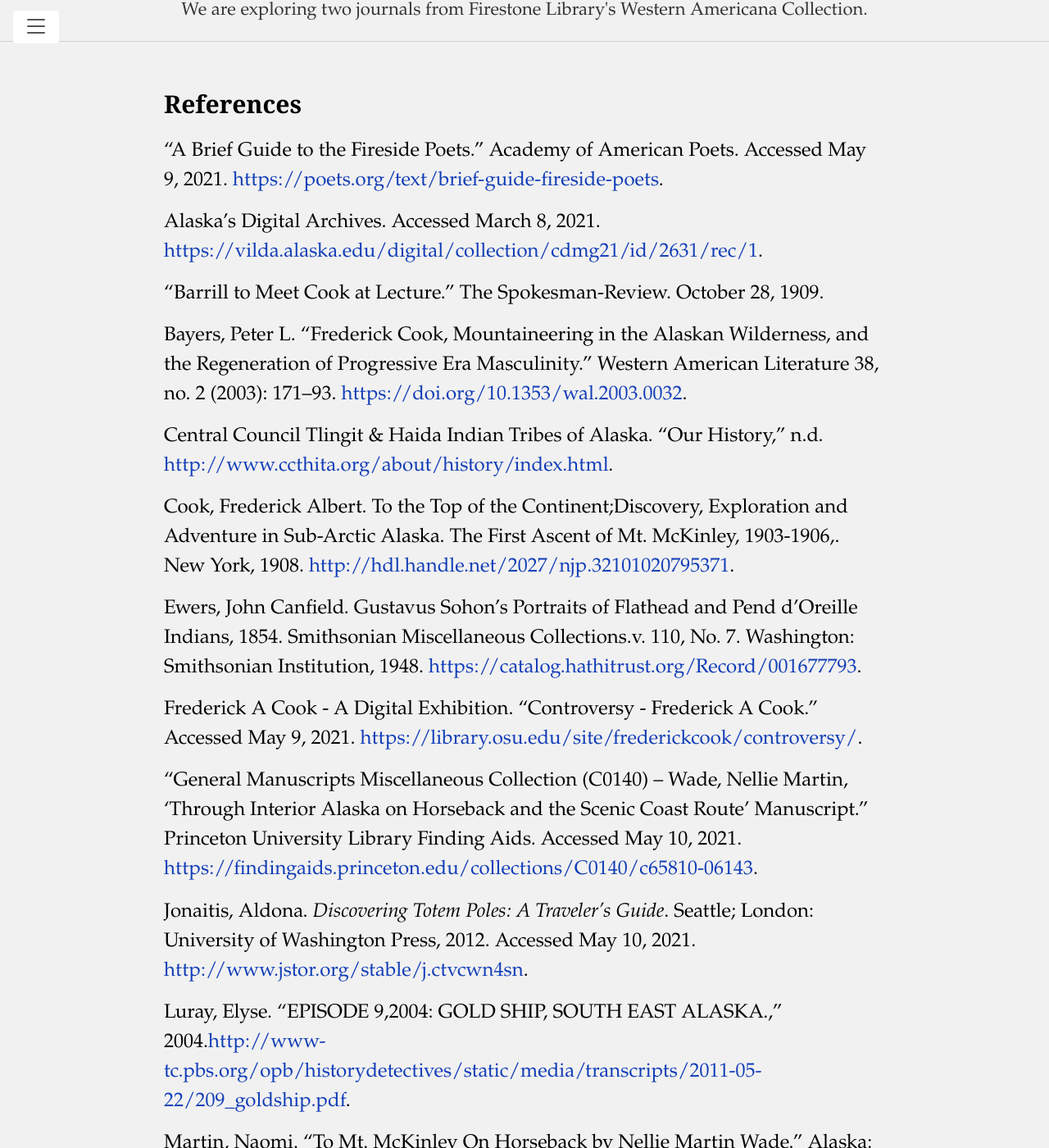
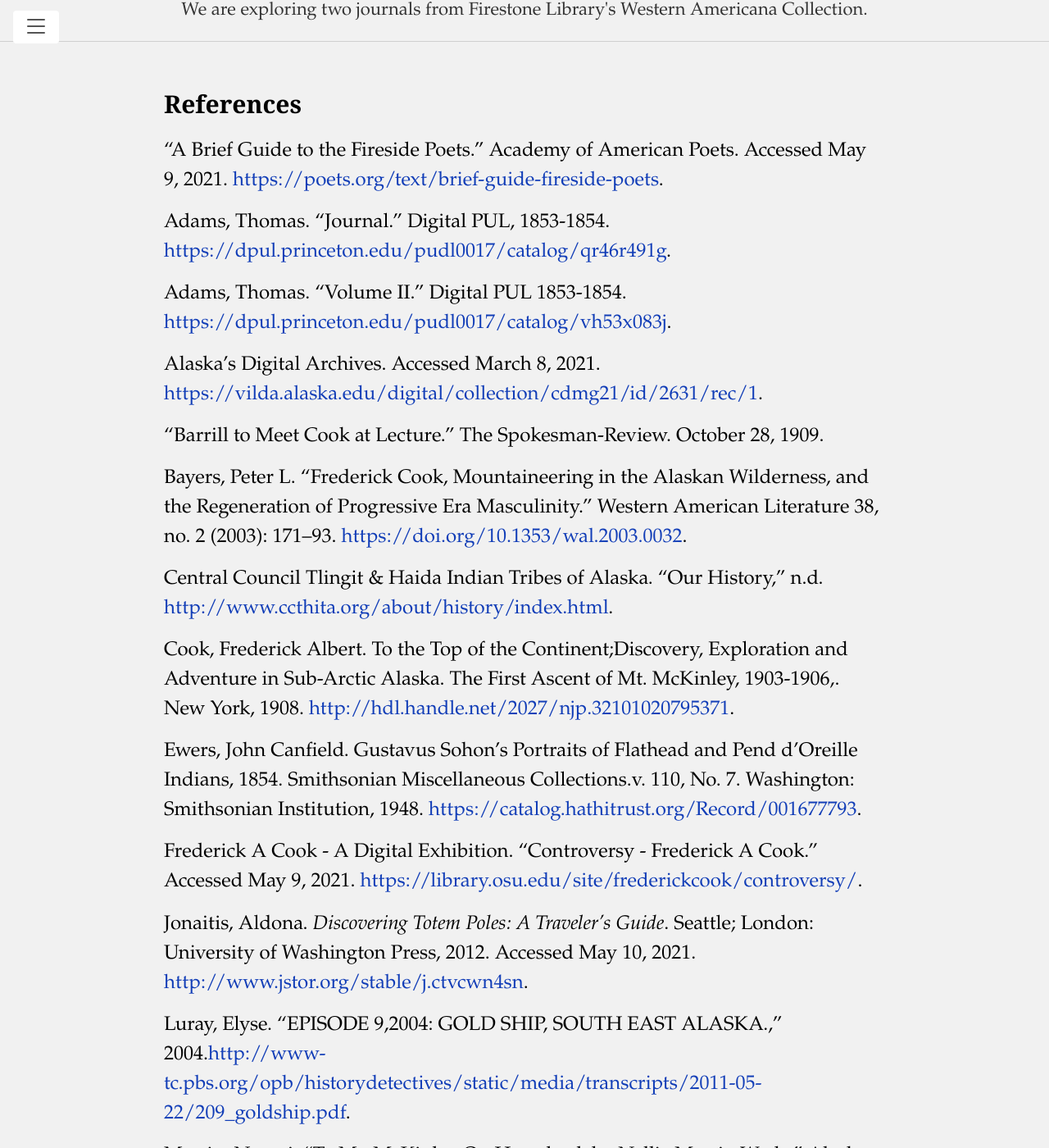
Before and after one commit to HUM-331-Princeton/manifest-destiny, a Jekyll site: the page built from references.md, in a window 1280 px wide and 1400 px high, scrolled down 481 px. Shown: the whole window at 82% size. Built offline with Jekyll 4.4.1, drawn with Linux system fonts in a browser that asks for light colours; some of the changed text lies outside the part shown.

Commit message:
Create references.md

```diff
--- a/references.md
+++ b/references.md
@@ -4,6 +4,10 @@
 ---
 
 “A Brief Guide to the Fireside Poets.” Academy of American Poets. Accessed May 9, 2021. [https://poets.org/text/brief-guide-fireside-poets](https://poets.org/text/brief-guide-fireside-poets).
+
+ Adams, Thomas. “Journal.” Digital PUL, 1853-1854. [https://dpul.princeton.edu/pudl0017/catalog/qr46r491g](https://dpul.princeton.edu/pudl0017/catalog/qr46r491g).
+
+ Adams, Thomas. "Volume II." Digital PUL 1853-1854. [https://dpul.princeton.edu/pudl0017/catalog/vh53x083j](https://dpul.princeton.edu/pudl0017/catalog/vh53x083j).
 
 Alaska’s Digital Archives. Accessed March 8, 2021. [https://vilda.alaska.edu/digital/collection/cdmg21/id/2631/rec/1](https://vilda.alaska.edu/digital/collection/cdmg21/id/2631/rec/1).
 
@@ -18,8 +22,6 @@
 Ewers, John Canfield. Gustavus Sohon’s Portraits of Flathead and Pend d’Oreille Indians, 1854. Smithsonian Miscellaneous Collections.v. 110, No. 7. Washington: Smithsonian Institution, 1948. <https://catalog.hathitrust.org/Record/001677793>.
 
 Frederick A Cook - A Digital Exhibition. “Controversy - Frederick A Cook.” Accessed May 9, 2021. <https://library.osu.edu/site/frederickcook/controversy/>.
-
-“General Manuscripts Miscellaneous Collection (C0140) -- Wade, Nellie Martin, ‘Through Interior Alaska on Horseback and the Scenic Coast Route’ Manuscript.” Princeton University Library Finding Aids. Accessed May 10, 2021. [https://findingaids.princeton.edu/collections/C0140/c65810-06143](https://findingaids.princeton.edu/collections/C0140/c65810-06143).
 
 Jonaitis, Aldona. _Discovering Totem Poles: A Traveler's Guide_. Seattle; London: University of Washington Press, 2012. Accessed May 10, 2021. [http://www.jstor.org/stable/j.ctvcwn4sn](http://www.jstor.org/stable/j.ctvcwn4sn).
 
```
Also changed, not shown: other parts of references.md (+2 -0 lines).
